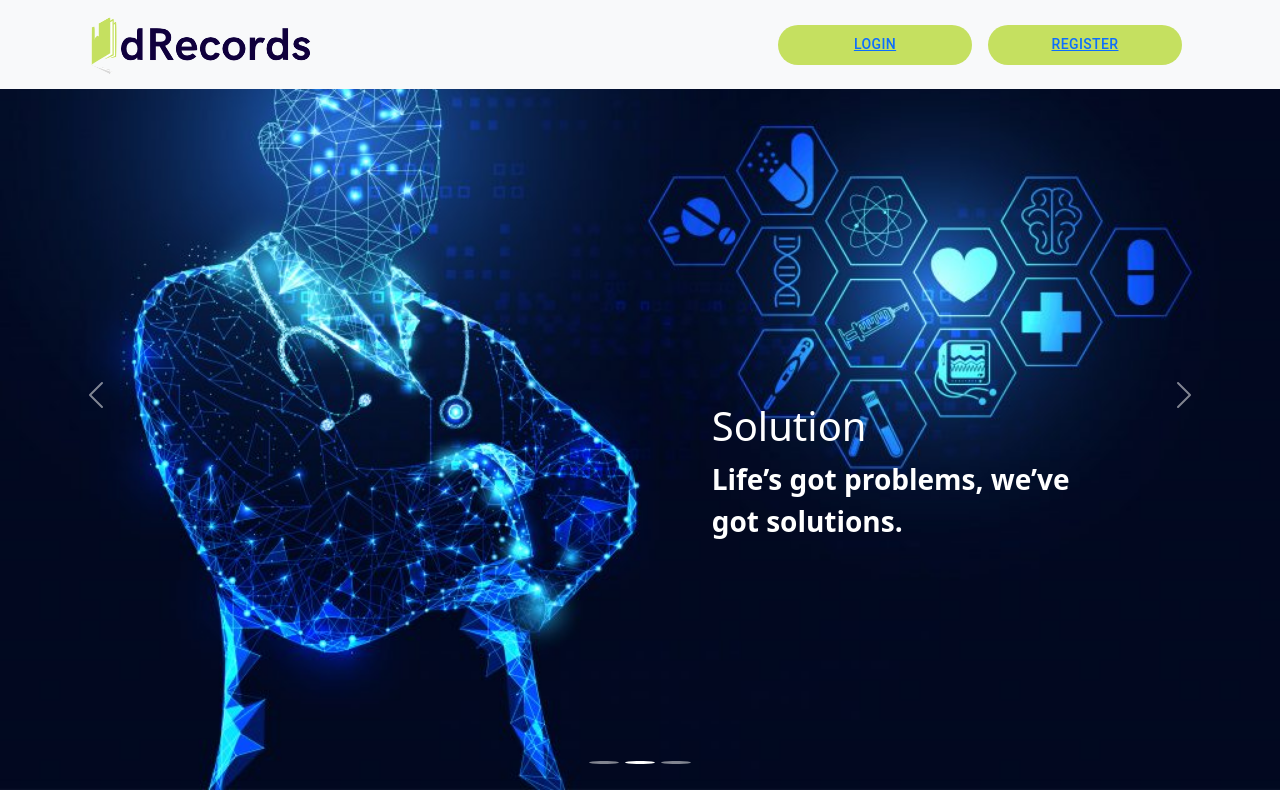
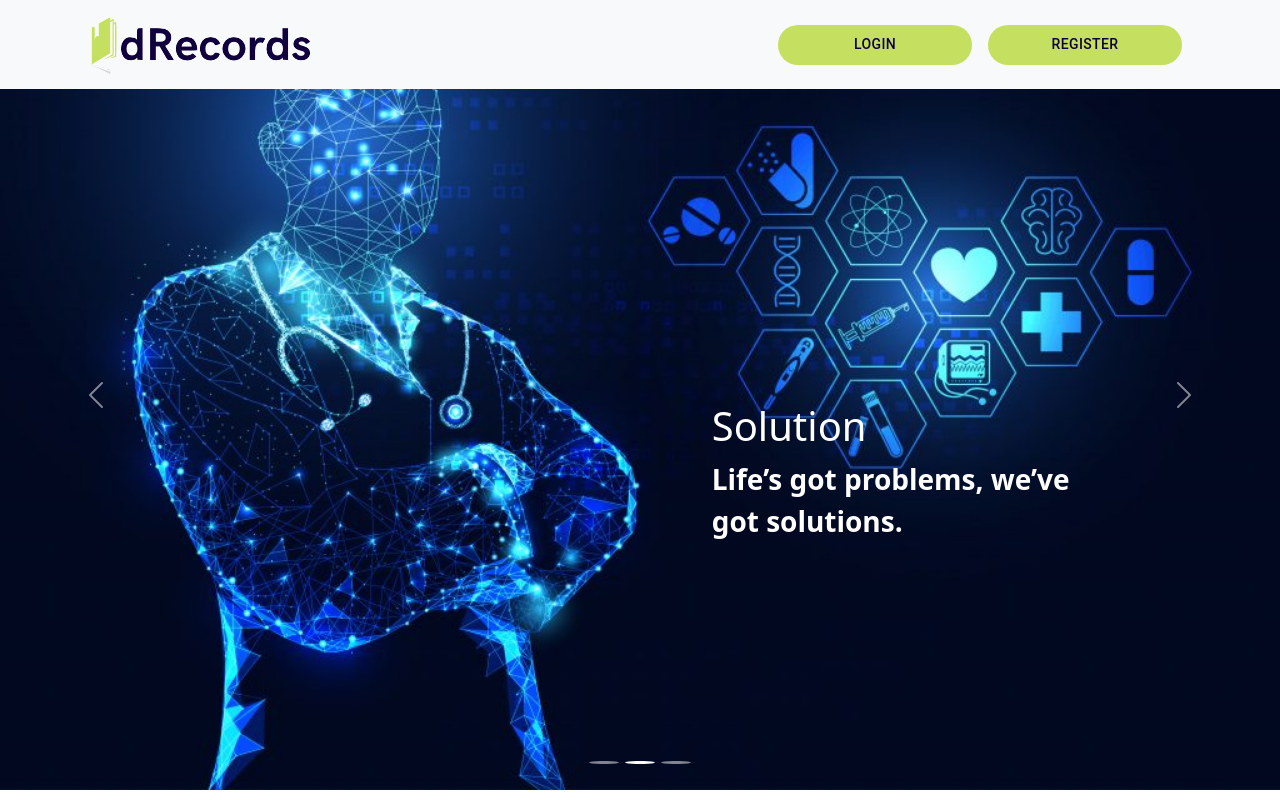
Before and after one commit to valik94/CovidCentral, a React (Create React App) app in the folder client/: page / in a window 1280 px wide. Built offline with nearby package versions, Linux system fonts and the light colour scheme; a web font is replaced by a local one.

Commit message:
button styling

```diff
--- a/client/src/components/NavigationBar.js
+++ b/client/src/components/NavigationBar.js
@@ -24,12 +24,12 @@ export default function NavigationBar(props) {
         <>
           <Nav.Item>
             <Button>
-              <Link to="/login">Login</Link>
+              <Link style={{textDecoration:'none', color:'#0f003d'}} to="/login">Login</Link>
             </Button>
           </Nav.Item>
           <Nav.Item>
             <Button>
-              <Link to="/register">Register</Link>
+              <Link style={{textDecoration:'none', color:'#0f003d'}} to="/register">Register</Link>
             </Button>
           </Nav.Item>
         </>
@@ -40,11 +40,11 @@ export default function NavigationBar(props) {
         <>
           <Nav.Item>
             <Button>
-              <Link to="/practitioners">Work Board</Link>
+              <Link style={{textDecoration:'none', color:'#0f003d'}} to="/practitioners">Work Board</Link>
             </Button>
           </Nav.Item>
           <Nav.Item>
-            <Button onClick={completeLogout}>Logout</Button>
+            <Button sx={{color:'#0f003d'}} onClick={completeLogout}>Logout</Button>
           </Nav.Item>
         </>
       );
--- a/client/src/components/patient/PatientNotes.js
+++ b/client/src/components/patient/PatientNotes.js
@@ -45,7 +45,7 @@ export default function PatientNotes(props) {
   return (
     <div className="container-patient">
       <div className="navbar-small-patient">
-        <Link to="/practitioners" underline="none"><ArrowBackIosIcon sx={{ color: 'white' }} />Patients List</Link>
+        <Link to="/practitioners" style={{textDecoration:'none', color:'#ffffff'}}><ArrowBackIosIcon sx={{ color: 'white' }} />Patients List</Link>
         <h3> Notes</h3>
       </div>
       <div className="patient-notes">
```
Also changed, not shown: client/src/App.js (line endings or trailing spaces).
